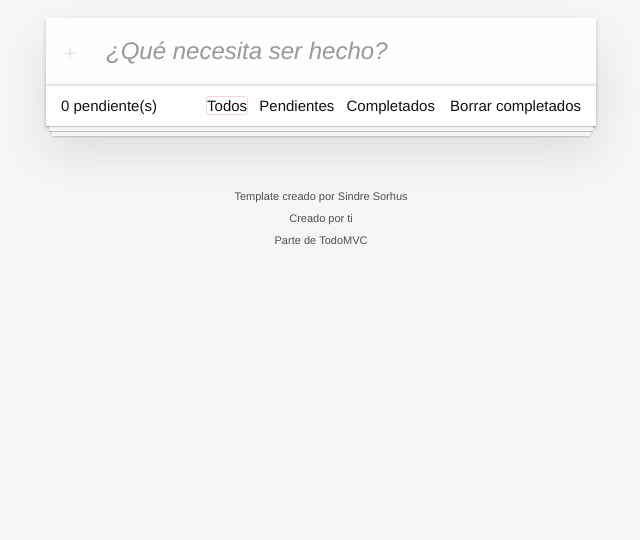
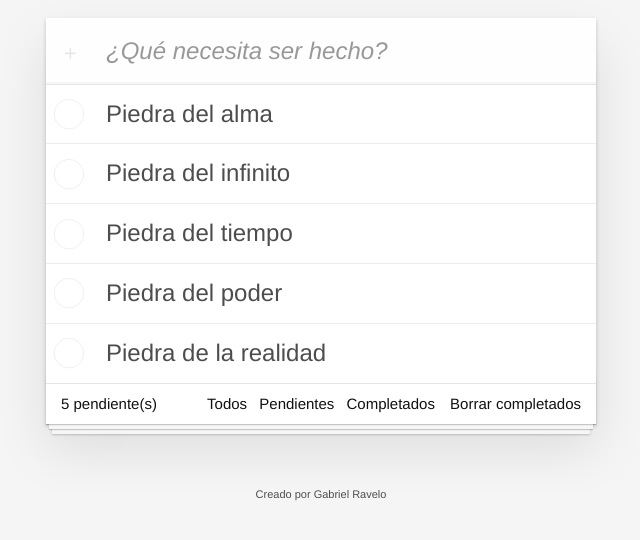
Before and after one commit to gabrielravelo/js-fernando, a website built with Vite: page 05-todo-app/index.html in a window 1280 px wide. Shown: the part 112-652 px from the top of the page, without its empty margins (319-959 px from the left). Built offline with nearby package versions, Linux system fonts and the light colour scheme.

Commit message:
iniciando seccion 11

```diff
--- a/05-todo-app/main.js
+++ b/05-todo-app/main.js
@@ -1,5 +1,7 @@
 import './style.css';
 import { App } from './src/todos/app';
+import todoStore from './src/store/todo.store';
 
+todoStore.initStore();
 
 App('#app');
--- a/05-todo-app/package.json
+++ b/05-todo-app/package.json
@@ -10,5 +10,8 @@
   },
   "devDependencies": {
     "vite": "^5.2.0"
+  },
+  "dependencies": {
+    "uuid": "^9.0.1"
   }
 }
--- /dev/null
+++ b/05-todo-app/src/store/todo.store.js
@@ -0,0 +1,100 @@
+import { Todo } from '../todos/models/todo.model';
+
+export const Filters = {
+    All: 'all',
+    Completed: 'Completed',
+    Pending: 'Pending'
+};
+
+const state = {
+    todos: [
+        new Todo('Piedra del alma'),
+        new Todo('Piedra del infinito'),
+        new Todo('Piedra del tiempo'),
+        new Todo('Piedra del poder'),
+        new Todo('Piedra de la realidad'),
+    ],
+    filter: Filters.All
+};
+
+const initStore = () => {
+    loadStore();
+    console.log('init store 🍄');
+};
+
+const loadStore = () => {
+    if( !localStorage.getItem('state') ) return
+
+    const { todos = [], filter = Filters.All } = JSON.parse( localStorage.getItem('state') );
+
+    state.todos = todos;
+    state.filter = filter;
+};
+
+const saveStateLocalStorage = () => {
+    localStorage.setItem('state', JSON.stringify(state));
+};
+
+const getTodos = ( filter = Filters.All) => {
+    switch( filter ) {
+        case Filters.All:
+            return [...state.todos];
+
+        case Filters.Completed:
+            return state.todos.filter( todo => todo.done );
+
+        case Filters.Pending:
+            return state.todos.filter( todo => !todo.done );
+
+        default:
+            throw new Error(`Option ${ filter } is not valid.`);
+    }
+};
+
+const addTodo = ( description ) => {
+    if ( !description ) throw new Error('Description is required');
+
+    state.todos.push( new Todo(description) );
+    saveStateLocalStorage();
+};
+
+const toggleTodo = ( todoId ) => {
+    state.todos = state.todos.map( todo => {
+        if( todo.id === todoId )
+            todo.done = !todo.done;
+
+        return todo;
+    });
+    saveStateLocalStorage();
+};
+
+const deleteTodo = ( todoId ) => {
+    state.todos = state.todos.filter( todo => todo.id !== todoId );
+    saveStateLocalStorage();
+};
+
+const deleteCompletedTodo = () => {
+    state.todos = state.todos.filter( todo => !todo.done );
+    saveStateLocalStorage();
+};
+
+const setFilter = ( newFilter = Filters.All ) => {
+    state.filter = newFilter;
+    saveStateLocalStorage();
+};
+
+const getCurrentFilter = () => {
+    return state.filter;
+};
+
+export default {
+    addTodo,
+    deleteCompletedTodo,
+    deleteTodo,
+    getCurrentFilter,
+    getTodos,
+    initStore,
+    loadStore,
+    setFilter,
+    toggleTodo,
+};
--- a/05-todo-app/src/todos/app.html
+++ b/05-todo-app/src/todos/app.html
@@ -37,7 +37,7 @@
         <!-- Remove this if you don't implement routing -->
         <ul class="filters">
             <li>
-                <a class="selected filtro" class="selected" href="#/">Todos</a>
+                <a class="filtro" href="#/">Todos</a>
             </li>
             <li>
                 <a class="filtro" href="#/active">Pendientes</a>
@@ -53,8 +53,8 @@
 
 
 <footer class="info">
-    <p>Template creado por <a href="http://sindresorhus.com">Sindre Sorhus</a></p>
+    <!-- <p>Template creado por <a href="http://sindresorhus.com">Sindre Sorhus</a></p> -->
     <!-- Change this out with your name and url ↓ -->
-    <p>Creado por <a href="http://todomvc.com">ti</a></p>
-    <p>Parte de <a href="http://todomvc.com">TodoMVC</a></p>
+    <p>Creado por <a target="_blank" href="http://github.com/gabrielravelo">Gabriel Ravelo</a></p>
+    <!-- <p>Parte de <a href="http://todomvc.com">TodoMVC</a></p> -->
 </footer>
--- a/05-todo-app/src/todos/app.js
+++ b/05-todo-app/src/todos/app.js
@@ -1,4 +1,14 @@
 import html from './app.html?raw';
+import todoStore, { Filters } from '../store/todo.store';
+import { renderTodos, renderPending } from './use-cases';
+
+const ElementIDs = {
+    ClearCompleted: '.clear-completed',
+    TodoList: '.todo-list',
+    NewTodoInput: '#new-todo-input',
+    TodoFilters: '.filtro',
+    PendingCountLabel: '#pending-count',
+};
 
 /**
  *
@@ -6,14 +16,80 @@ import html from './app.html?raw';
  */
 export const App = ( elementId ) => {
 
+    const displayTodos = () => {
+        const todos = todoStore.getTodos( todoStore.getCurrentFilter() );
+        renderTodos( ElementIDs.TodoList, todos );
+        updatedPendingCount();
+    };
+
+    const updatedPendingCount = () => {
+        renderPending( ElementIDs.PendingCountLabel );
+    };
 
     // Cuando la funcion App() se llama
     (()=> {
         const app = document.createElement('div');
         app.innerHTML = html;
         document.querySelector( elementId ).append( app );
+        displayTodos();
     })();
 
+    // Referencias HTML
+    const newDescriptionInput = document.querySelector( ElementIDs.NewTodoInput );
+    const todoListUL = document.querySelector( ElementIDs.TodoList );
+    const clearCompletedButton = document.querySelector( ElementIDs.ClearCompleted );
+    const filtersLIs = document.querySelectorAll( ElementIDs.TodoFilters );
 
+    // Listeners
+    newDescriptionInput.addEventListener('keyup', (e) => {
+        if( e.keyCode !== 13 ) return;
+        if( e.target.value.trim().length === 0 ) return;
 
+        todoStore.addTodo( e.target.value );
+        displayTodos();
+        e.target.value = '';
+    });
+
+    todoListUL.addEventListener('click', (e) => {
+        const element = e.target.closest('[data-id]');
+        todoStore.toggleTodo(element.getAttribute('data-id'));
+        displayTodos();
+    });
+
+    todoListUL.addEventListener('click', (e) => {
+        if(e.target.className !== 'destroy') return;
+
+        const element = e.target.closest('[data-id]');
+        todoStore.deleteTodo(element.getAttribute('data-id'));
+        displayTodos();
+
+    });
+
+    clearCompletedButton.addEventListener('click', (e) => {
+        todoStore.deleteCompletedTodo();
+        displayTodos();
+    });
+
+    filtersLIs.forEach( element => {
+        element.addEventListener('click', e => {
+            filtersLIs.forEach( el => el.classList.remove('selected'));
+            e.target.classList.add('selected');
+
+            switch( e.target.text ) {
+                case 'Todos':
+                    todoStore.setFilter( Filters.All );
+                break;
+
+                case 'Pendientes':
+                    todoStore.setFilter( Filters.Pending );
+                break;
+
+                case 'Completados':
+                    todoStore.setFilter( Filters.Completed );
+                break;
+            }
+
+            displayTodos();
+        });
+    });
 }
--- /dev/null
+++ b/05-todo-app/src/todos/models/todo.model.js
@@ -0,0 +1,12 @@
+import { v4 as uuid } from 'uuid'
+
+export class Todo {
+
+    constructor( description ) {
+        this.id = uuid();
+        this.description = description;
+        this.done = false;
+        this.createdAt = new Date();
+    };
+
+};
--- /dev/null
+++ b/05-todo-app/src/todos/use-cases/create-todo-html.js
@@ -0,0 +1,24 @@
+
+
+export const createTodoHTML = ( todo ) => {
+    if( !todo ) throw new Error('A TODO object is required');
+
+    const { done, description, id } = todo;
+    const html = `
+        <div class="view">
+            <input class="toggle" type="checkbox" ${ done ? 'checked' : '' }>
+            <label>${ description }</label>
+            <button class="destroy"></button>
+        </div>
+        <input class="edit" value="Create a TodoMVC template">
+    `;
+
+    const liElement = document.createElement('li');
+    liElement.innerHTML = html;
+    liElement.setAttribute('data-id', id);
+
+    if( todo.done )
+        liElement.classList.add('completed');
+
+    return liElement;
+};
--- /dev/null
+++ b/05-todo-app/src/todos/use-cases/index.js
@@ -0,0 +1,3 @@
+export { createTodoHTML } from './create-todo-html';
+export { renderPending } from './render-pending';
+export { renderTodos } from './render-todos';
--- /dev/null
+++ b/05-todo-app/src/todos/use-cases/render-pending.js
@@ -0,0 +1,13 @@
+import todoStore, { Filters } from "../../store/todo.store";
+
+let element;
+
+export const renderPending = elementId => {
+    if(!element)
+        element = document.querySelector( elementId );
+
+    if(!element)
+        throw new Error(`Element ${ elementId } not found`);
+
+    element.innerHTML = todoStore.getTodos( Filters.Pending ).length;
+};
--- /dev/null
+++ b/05-todo-app/src/todos/use-cases/render-todos.js
@@ -0,0 +1,17 @@
+import { createTodoHTML } from './';
+
+let element;
+
+export const renderTodos = ( elementId, todos = [] ) => {
+
+    if(!element)
+        element = document.querySelector(elementId);
+
+    if(!element) throw new Error(`Element ${elementId} not found`);
+
+    element.innerHTML = '';
+
+    todos.forEach( todo => {
+        element.append( createTodoHTML(todo) );
+    });
+};
```
Also changed, not shown: 1 other file.
